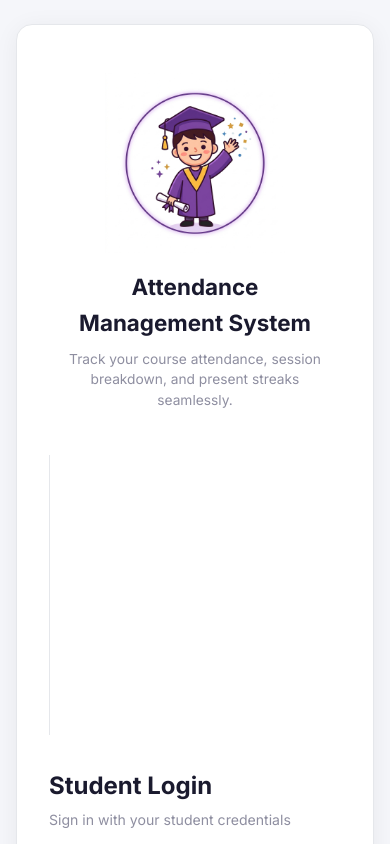
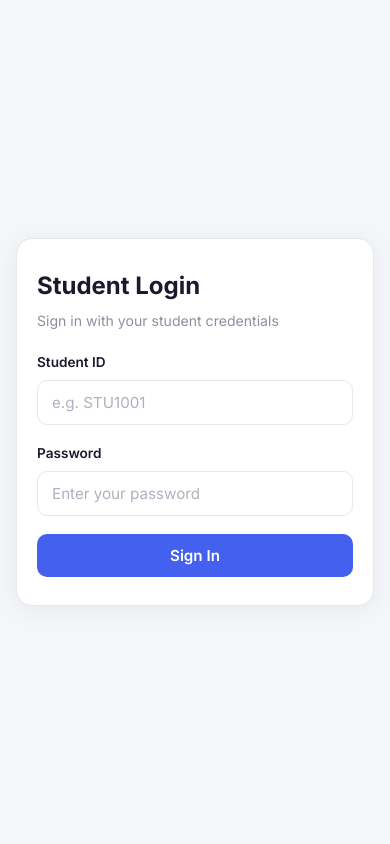
Before and after one commit to kyadaritarun/Student-Attendance-Management, a React (Vite) app in the folder frontend/: page /login in a window 390 px wide. Shown: the top 844 px of the page. Built offline with nearby package versions, Linux system fonts and the light colour scheme; no server answers.

Commit message:
style: hide left illustration column on mobile screens <= 640px

```diff
--- a/frontend/src/pages/LoginPage.jsx
+++ b/frontend/src/pages/LoginPage.jsx
@@ -42,9 +42,9 @@ export const LoginPage = () => {
 
   return (
     <div style={styles.page}>
-      <div style={styles.card}>
+      <div style={styles.card} className="login-card">
         {/* Left Side: Illustration & Branding */}
-        <div style={styles.leftCol}>
+        <div style={styles.leftCol} className="login-left-col">
           <img
             src={isPasswordFocused ? "/student_logo_eyes_closed.png" : "/student_logo.png"}
             alt="Attendance Management System"
@@ -60,7 +60,7 @@ export const LoginPage = () => {
         </div>
 
         {/* Vertical Divider */}
-        <div style={styles.divider} />
+        <div style={styles.divider} className="login-divider" />
 
         {/* Right Side: Login Form */}
         <div style={styles.rightCol}>
--- a/frontend/src/styles/index.css
+++ b/frontend/src/styles/index.css
@@ -243,6 +243,17 @@ body {
 }
 
 /* Responsive helpers */
+@media (max-width: 640px) {
+  .login-left-col,
+  .login-divider {
+    display: none !important;
+  }
+  .login-card {
+    max-width: 420px !important;
+    padding: 28px 20px !important;
+  }
+}
+
 @media (max-width: 480px) {
   .hide-mobile {
     display: none !important;
```
